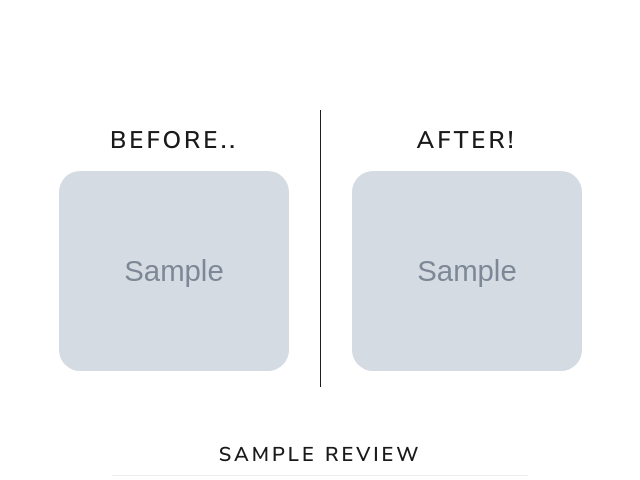
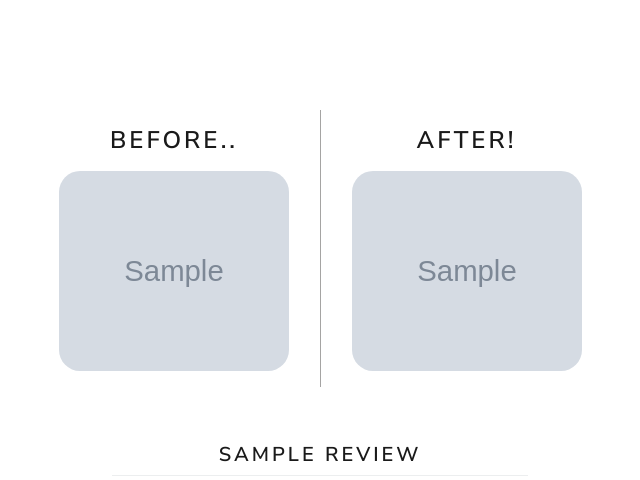
Before and after one commit to brianscan14/XYfitness, a Django app: page /testimonials/1/ in a window 1280 px wide. Shown: the part 167-647 px from the top of the page, without its empty margins (320-960 px from the left). Run offline with Django 3.2, Linux system fonts and the light colour scheme; tables that the repository leaves empty hold one stand-in row (values such as "Sample post"); grey boxes marked "Sample" are stand-in pictures; some libraries are stand-ins or nearby versions.

```diff
--- a/reviews/templates/single-review.html
+++ b/reviews/templates/single-review.html
@@ -73,8 +73,8 @@
                 </div>
             {% endif %}
             <div class="row centered my-5">
-                <div class="col ">
-                    <a id="backButton" class="btn btn-primary text-white">Back</a>
+                <div class="col">
+                    <a href="{% url 'testimonials' %}" class="btn btn-primary text-white">Back</a>
                 </div>
             </div>
 		</div>
--- a/static/css/custom.css
+++ b/static/css/custom.css
@@ -385,7 +385,7 @@ input[type="text"].nav-search-form::-moz-placeholder {
 
 @media screen and (min-width: 450px) {
 .before-after-border {
-    border-left: 1px solid rgb(31, 29, 27);
+    border-left: 1px solid rgba(31, 29, 27, 0.401);
 }
 }
 
```
